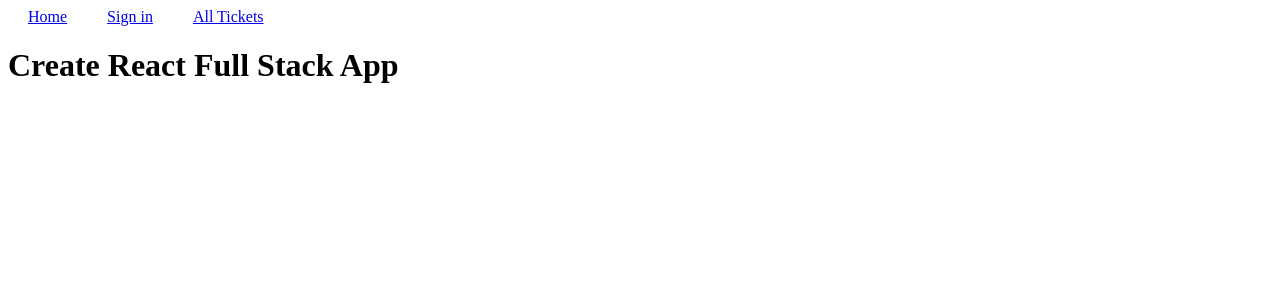
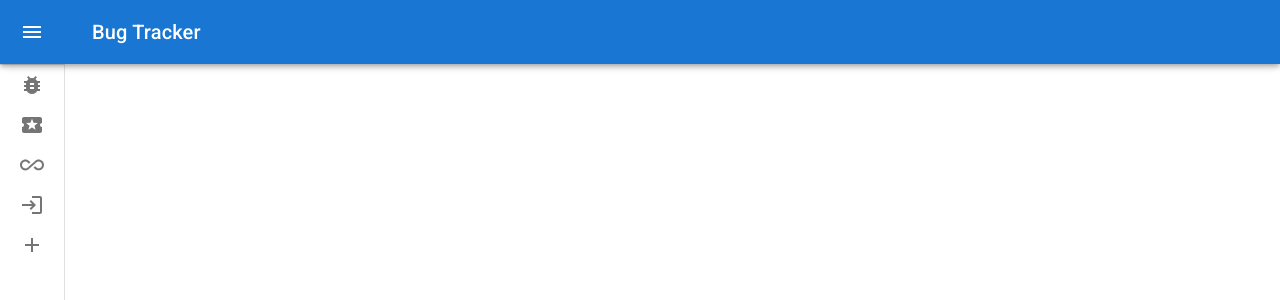
Before and after one commit to Ztrizzo/Bug-Tracker, a React (Create React App) app: page / in a window 1280 px wide. Shown: the top 300 px of the page. Built offline with nearby package versions, Linux system fonts and the light colour scheme.

Commit message:
initial navbar is working

```diff
--- a/package.json
+++ b/package.json
@@ -6,6 +6,7 @@
     "@auth0/auth0-react": "^1.10.2",
     "@emotion/react": "^11.10.0",
     "@emotion/styled": "^11.10.0",
+    "@mui/icons-material": "^5.8.4",
     "@mui/material": "^5.9.3",
     "@testing-library/jest-dom": "^5.16.4",
     "@testing-library/react": "^13.2.0",
--- /dev/null
+++ b/src/components/Navbar/AppBar.js
@@ -0,0 +1,51 @@
+import React from 'react';
+import Typography from '@mui/material/Typography';
+import Toolbar from '@mui/material/Toolbar';
+import IconButton from '@mui/material/IconButton';
+import MenuIcon from '@mui/icons-material/Menu';
+import MuiAppBar, { AppBarProps as MuiAppBarProps } from '@mui/material/AppBar';
+import { styled, useTheme, Theme, CSSObject } from '@mui/material/styles';
+
+
+
+export default function AppBar({ open, handleDrawerOpen, drawerWidth }){
+  const AppBar = styled(MuiAppBar, {
+    shouldForwardProp: (prop) => prop !== 'open',
+  })(({ theme, open }) => ({
+    zIndex: theme.zIndex.drawer + 1,
+    transition: theme.transitions.create(['width', 'margin'], {
+      easing: theme.transitions.easing.sharp,
+      duration: theme.transitions.duration.leavingScreen,
+    }),
+    ...(open && {
+      marginLeft: drawerWidth,
+      width: `calc(100% - ${drawerWidth}px)`,
+      transition: theme.transitions.create(['width', 'margin'], {
+        easing: theme.transitions.easing.sharp,
+        duration: theme.transitions.duration.enteringScreen,
+      }),
+    }),
+  }));
+
+  return(
+    <AppBar position="fixed" open={open}>
+        <Toolbar>
+          <IconButton
+            color="inherit"
+            aria-label="open drawer"
+            onClick={handleDrawerOpen}
+            edge="start"
+            sx={{
+              marginRight: 5,
+              ...(open && { display: 'none' }),
+            }}
+          >
+            <MenuIcon />
+          </IconButton>
+          <Typography variant="h6" noWrap component="div">
+            Bug Tracker
+          </Typography>
+        </Toolbar>
+      </AppBar>
+  )
+}
--- /dev/null
+++ b/src/components/Navbar/DrawerHeader.js
@@ -0,0 +1,27 @@
+import React from "react";
+import { styled, useTheme, Theme, CSSObject } from '@mui/material/styles';
+import IconButton from '@mui/material/IconButton';
+import ChevronLeftIcon from '@mui/icons-material/ChevronLeft';
+import ChevronRightIcon from '@mui/icons-material/ChevronRight';
+
+export default function DrawerHeader({ handleDrawerClose }){
+  const theme = useTheme();
+
+  const DrawerHeader = styled('div')(({ theme }) => ({
+    display: 'flex',
+    alignItems: 'center',
+    justifyContent: 'flex-end',
+    padding: theme.spacing(0, 1),
+    // necessary for content to be below app bar
+    ...theme.mixins.toolbar,
+  }));
+
+
+  return(
+    <DrawerHeader>
+      <IconButton onClick={handleDrawerClose}>
+        {theme.direction === 'rtl' ? <ChevronRightIcon /> : <ChevronLeftIcon />}
+      </IconButton>
+    </DrawerHeader>
+  )
+}
--- a/src/components/Navbar/Navbar.js
+++ b/src/components/Navbar/Navbar.js
@@ -1,29 +1,154 @@
-import React from "react";
+// import React from "react";
+
+
+// const Navbar = ({isLoggedIn, role}) => {
+
+//   return(
+//     <nav>
+//       <Link to='/'>Home</Link>
+//       <Link to='/auth'>{isLoggedIn ? "Sign Out" : "Sign in"}</Link>
+//       <Link to='/allTickets'>All Tickets</Link>
+//       {
+//         isLoggedIn ?
+//           <Link to='/CreateTicket'>Create New Ticket</Link>
+//         :
+//           null
+//       }
+
+//       {
+//         role === 'Developer' || role === 'manager' ?
+//             <Link to='/MyTickets'>My Tickets</Link>
+//           :
+//             null
+//       }
+
+//     </nav>
+//   )
+// }
+
+// export default Navbar;
+
+
+
+import * as React from 'react';
+import { styled, useTheme, Theme, CSSObject } from '@mui/material/styles';
+import Box from '@mui/material/Box';
+import MuiDrawer from '@mui/material/Drawer';
+import AppBar from './AppBar';
+import Toolbar from '@mui/material/Toolbar';
+import List from '@mui/material/List';
+import CssBaseline from '@mui/material/CssBaseline';
+import Typography from '@mui/material/Typography';
+import Divider from '@mui/material/Divider';
+import IconButton from '@mui/material/IconButton';
+import MenuIcon from '@mui/icons-material/Menu';
+import ChevronLeftIcon from '@mui/icons-material/ChevronLeft';
+import ChevronRightIcon from '@mui/icons-material/ChevronRight';
+import ListItem from '@mui/material/ListItem';
+import ListItemButton from '@mui/material/ListItemButton';
+import ListItemIcon from '@mui/material/ListItemIcon';
+import ListItemText from '@mui/material/ListItemText';
+import InboxIcon from '@mui/icons-material/MoveToInbox';
+import MailIcon from '@mui/icons-material/Mail';
+import DrawerHeader from './DrawerHeader';
 import { Link } from "react-router-dom";
 
-const Navbar = ({isLoggedIn, role}) => {
+//my tickets
+import LocalActivityIcon from '@mui/icons-material/LocalActivity';
+//all tickets
+import AllInclusiveIcon from '@mui/icons-material/AllInclusive';
+//add ticket
+import AddIcon from '@mui/icons-material/Add';
+//home
+import BugReportIcon from '@mui/icons-material/BugReport';
+//login
+import LoginIcon from '@mui/icons-material/Login';
+//logout
+import LogoutIcon from '@mui/icons-material/Logout';
+const drawerWidth = 240;
 
-  return(
-    <nav>
-      <Link to='/'>Home</Link>
-      <Link to='/auth'>{isLoggedIn ? "Sign Out" : "Sign in"}</Link>
-      <Link to='/allTickets'>All Tickets</Link>
-      {
-        isLoggedIn ?
-          <Link to='/CreateTicket'>Create New Ticket</Link>
-        :
-          null
-      }
+const openedMixin = (theme) => ({
+  width: drawerWidth,
+  transition: theme.transitions.create('width', {
+    easing: theme.transitions.easing.sharp,
+    duration: theme.transitions.duration.enteringScreen,
+  }),
+  overflowX: 'hidden',
+});
 
-      {
-        role === 'Developer' || role === 'manager' ?
-            <Link to='/MyTickets'>My Tickets</Link>
-          :
-            null
-      }
+const closedMixin = (theme) => ({
+  transition: theme.transitions.create('width', {
+    easing: theme.transitions.easing.sharp,
+    duration: theme.transitions.duration.leavingScreen,
+  }),
+  overflowX: 'hidden',
+  width: `calc(${theme.spacing(7)} + 1px)`,
+  [theme.breakpoints.up('sm')]: {
+    width: `calc(${theme.spacing(8)} + 1px)`,
+  },
+});
 
-    </nav>
-  )
+
+
+
+const Drawer = styled(MuiDrawer, { shouldForwardProp: (prop) => prop !== 'open' })(
+  ({ theme, open }) => ({
+    width: drawerWidth,
+    flexShrink: 0,
+    whiteSpace: 'nowrap',
+    boxSizing: 'border-box',
+    ...(open && {
+      ...openedMixin(theme),
+      '& .MuiDrawer-paper': openedMixin(theme),
+    }),
+    ...(!open && {
+      ...closedMixin(theme),
+      '& .MuiDrawer-paper': closedMixin(theme),
+    }),
+  }),
+);
+
+export default function Navbar() {
+  const theme = useTheme();
+  const [open, setOpen] = React.useState(false);
+
+  const handleDrawerOpen = () => {
+    setOpen(true);
+  };
+
+  const handleDrawerClose = () => {
+    setOpen(false);
+  };
+
+  return (
+    <Box sx={{ display: 'flex' }}>
+      <CssBaseline />
+      <AppBar drawerWidth={drawerWidth} open={open} handleDrawerOpen={handleDrawerOpen}/>
+      <Drawer variant="permanent" open={open}>
+        <DrawerHeader handleDrawerClose={handleDrawerClose}/>
+        <Divider />
+        <IconButton component={Link} to='/'>
+          <BugReportIcon/>
+          { open ? <Typography>Home</Typography> : null}
+        </IconButton>
+
+        <IconButton component={Link} to='/myTickets'>
+          <LocalActivityIcon/>
+          { open ? <Typography>My Tickets</Typography> : null}
+        </IconButton>
+        <IconButton component={Link} to='/allTickets'>
+          <AllInclusiveIcon/>
+          { open ? <Typography>All Tickets</Typography> : null}
+        </IconButton>
+        <IconButton component={Link} to='/auth'>
+          <LoginIcon/>
+          { open ? <Typography>Log In</Typography> : null}
+        </IconButton>
+        <IconButton component={Link} to='/CreateTicket'>
+          <AddIcon/>
+          { open ? <Typography>Create Ticket</Typography> : null}
+        </IconButton>
+      </Drawer>
+    </Box>
+  );
 }
-
-export default Navbar;
```
Also changed, not shown: 1 other file (tests, documents, lock files or other folders).
